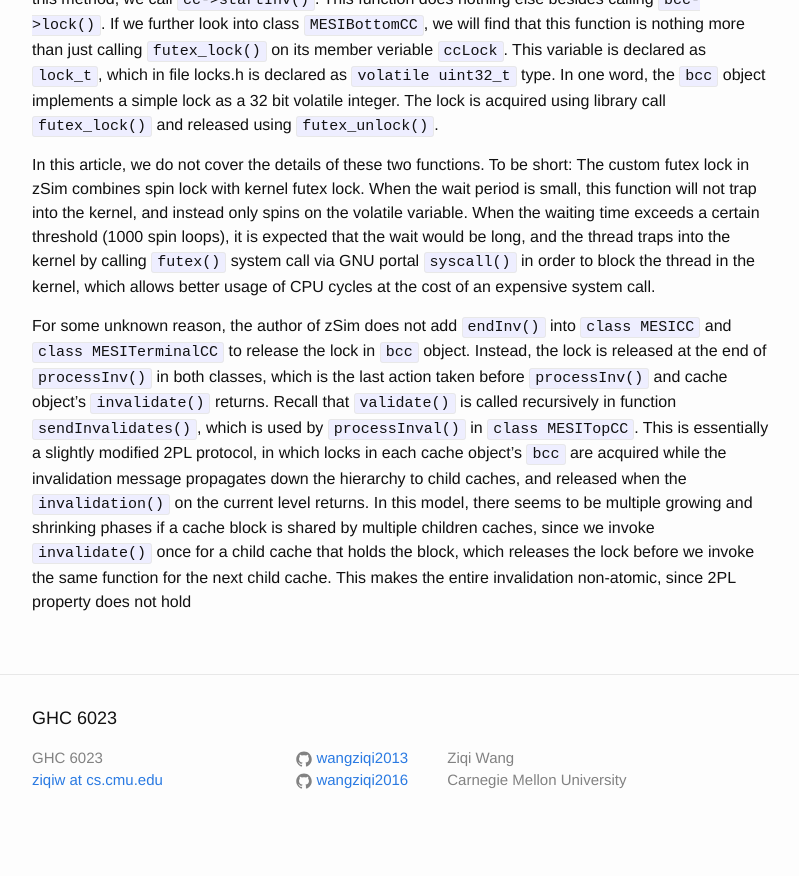
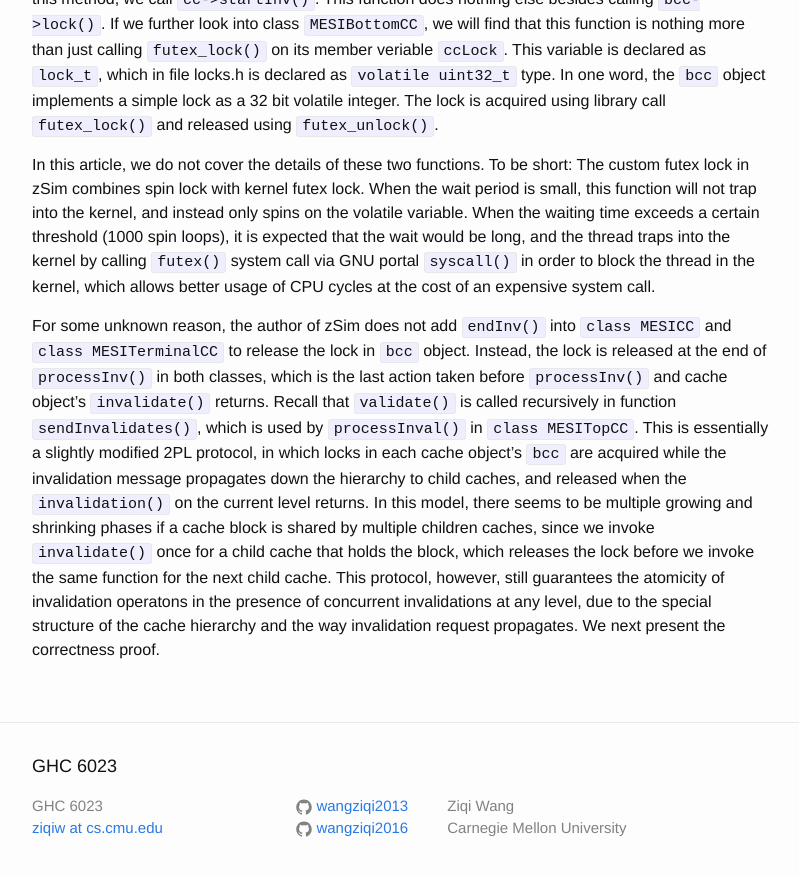
Before and after one commit to wangziqi2013/wangziqi2013.github.io, a Jekyll site: the page built from _posts/2020-01-09-understand-zsim-cache-cc.markdown, in a window 1280 px wide and 900 px high, scrolled down 2004 px. Shown: the top 876 px of the window, without its empty margins (238-1037 px from the left). Built offline with Jekyll 4.4.1, drawn with Linux system fonts in a browser that asks for light colours; before the commit the page ends 2856 px from its top, so only the background shows below that.

Commit message:
Adding protocol

```diff
--- a/_posts/2020-01-09-understand-zsim-cache-cc.markdown
+++ b/_posts/2020-01-09-understand-zsim-cache-cc.markdown
@@ -93,5 +93,6 @@ is essentially a slightly modified 2PL protocol, in which locks in each cache ob
 invalidation message propagates down the hierarchy to child caches, and released when the `invalidation()` on the current
 level returns. In this model, there seems to be multiple growing and shrinking phases if a cache block is shared by
 multiple children caches, since we invoke `invalidate()` once for a child cache that holds the block, which releases
-the lock before we invoke the same function for the next child cache. This makes the entire invalidation non-atomic,
-since 2PL property does not hold
+the lock before we invoke the same function for the next child cache. This protocol, however, still guarantees the
+atomicity of invalidation operatons in the presence of concurrent invalidations at any level, due to the special
+structure of the cache hierarchy and the way invalidation request propagates. We next present the correctness proof.
```
